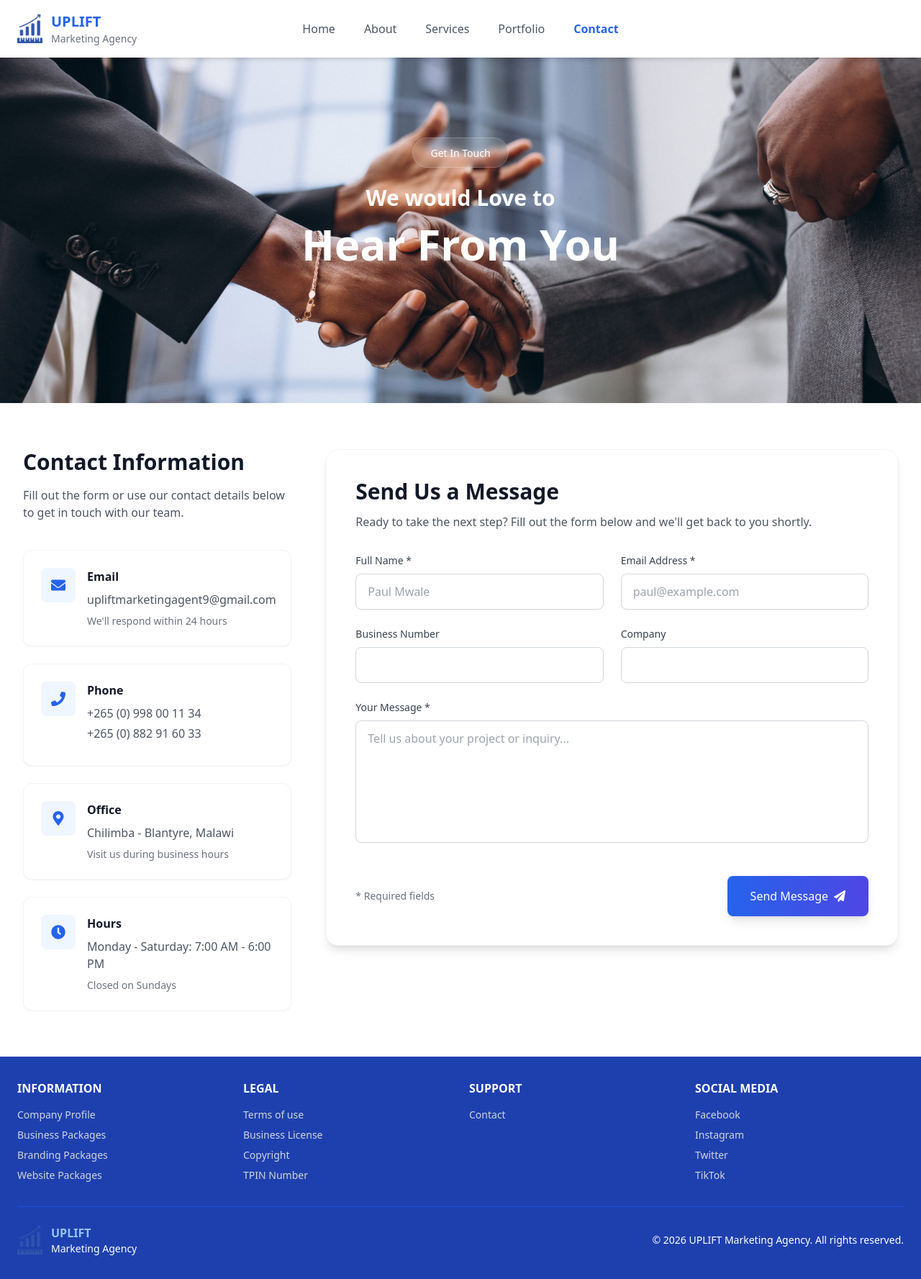
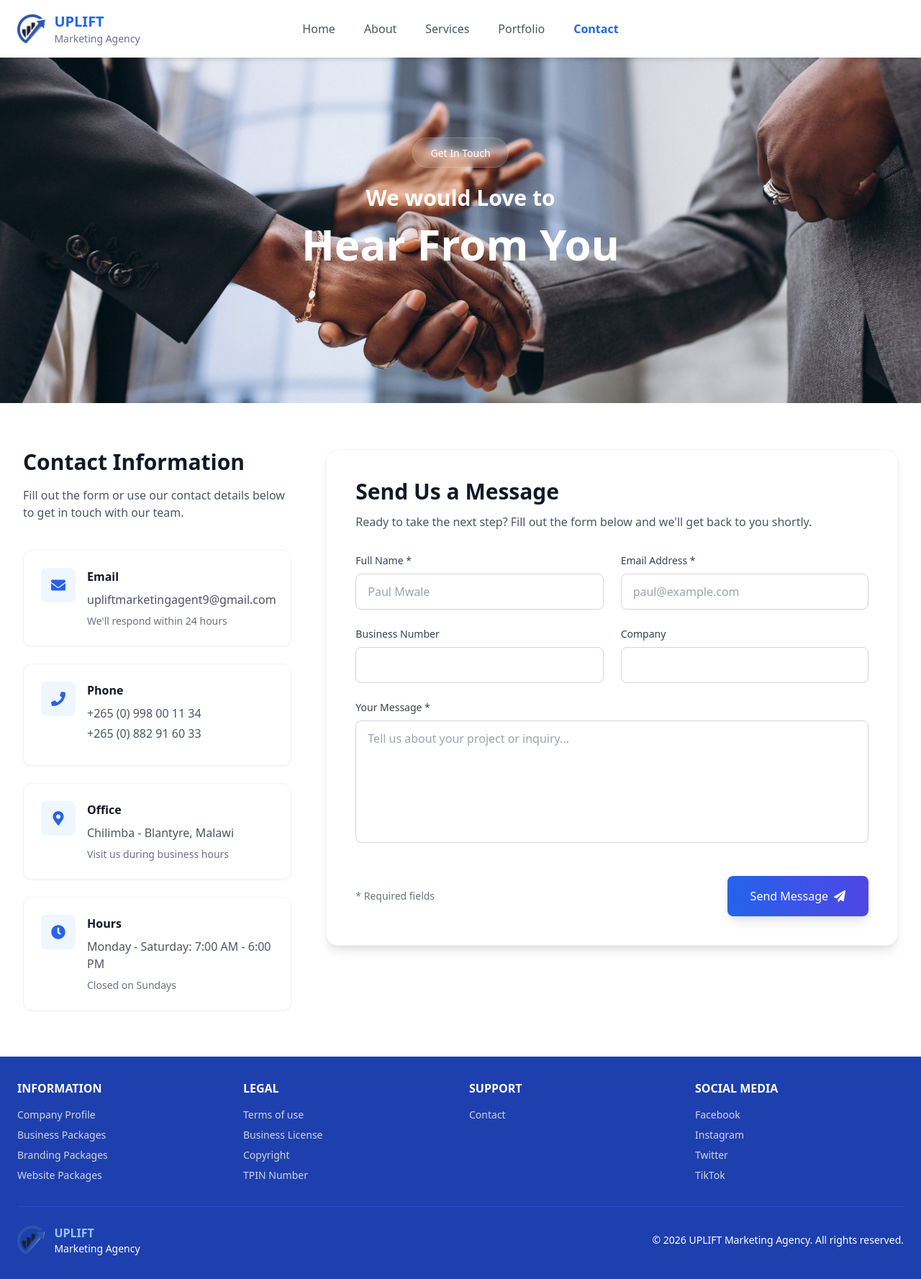
Before and after one commit to alexmwalec/Uplift-marketing, a React (Vite) app: page /contact in a window 1280 px wide. Shown: the whole page at 72% size. Built offline with nearby package versions, Linux system fonts and the light colour scheme.

Commit message:
logo has been changed from header and footer

```diff
--- a/src/components/Header.jsx
+++ b/src/components/Header.jsx
@@ -1,7 +1,8 @@
  import { useState } from "react";
-import Layer3 from "../assets/images/Layer3.png";
+
 import { NavLink } from "react-router-dom";
 import { X, Menu } from "lucide-react";
+import Logo from "../assets/images/Logo.png";
 
 const Header = () => {
   const [isMenuOpen, setIsMenuOpen] = useState(false);
@@ -20,7 +21,7 @@
         <div className="grid grid-cols-3 items-center">
 
           <div className="flex items-center space-x-3">
-            <img src={Layer3} alt="MyApp Logo" className="h-10 w-auto" />
+            <img src={Logo} alt="MyApp Logo" className="h-10 w-auto" />
             <div className="flex flex-col leading-tight">
               <span className="font-bold text-lg sm:text-xl text-blue-600">UPLIFT</span>
               <span className="text-sm text-gray-500">Marketing Agency</span>
--- a/src/components/footer.jsx
+++ b/src/components/footer.jsx
@@ -1,4 +1,4 @@
-import Layer3 from '../assets/images/Layer3.png';
+import Logo from '../assets/images/Logo.png';
 
 function Footer() {
   return (
@@ -69,7 +69,7 @@
         {/* Bottom */}
         <div className="border-t border-blue-700 pt-6 flex flex-col md:flex-row justify-between items-center">
           <div className="flex items-center gap-3">
-            <img src={Layer3} alt="UPLIFT Logo" className="h-10" />
+            <img src={Logo} alt="UPLIFT Logo" className="h-10" />
             <div>
               <p className="font-bold text-blue-300">UPLIFT</p>
               <p className="text-sm">Marketing Agency</p>
```
Also changed, not shown: src/assets/images/Logo.png (added).
